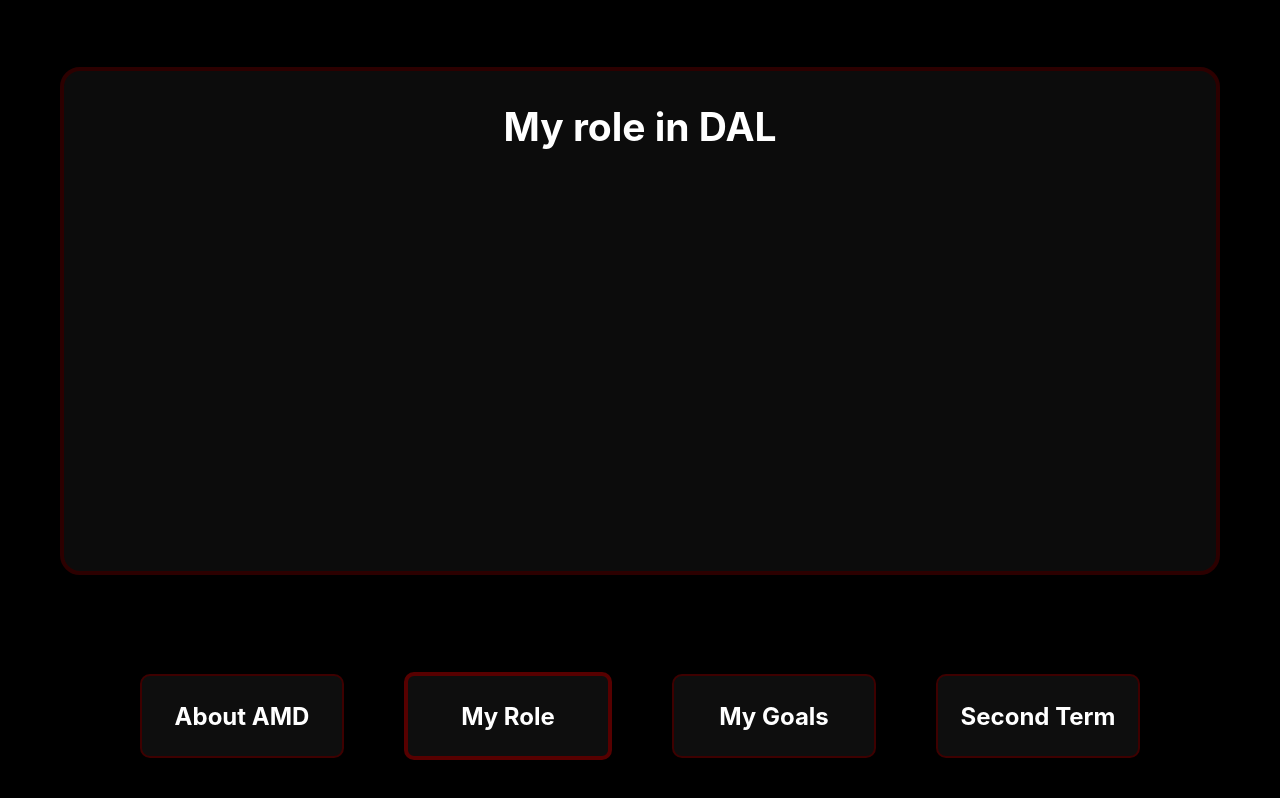
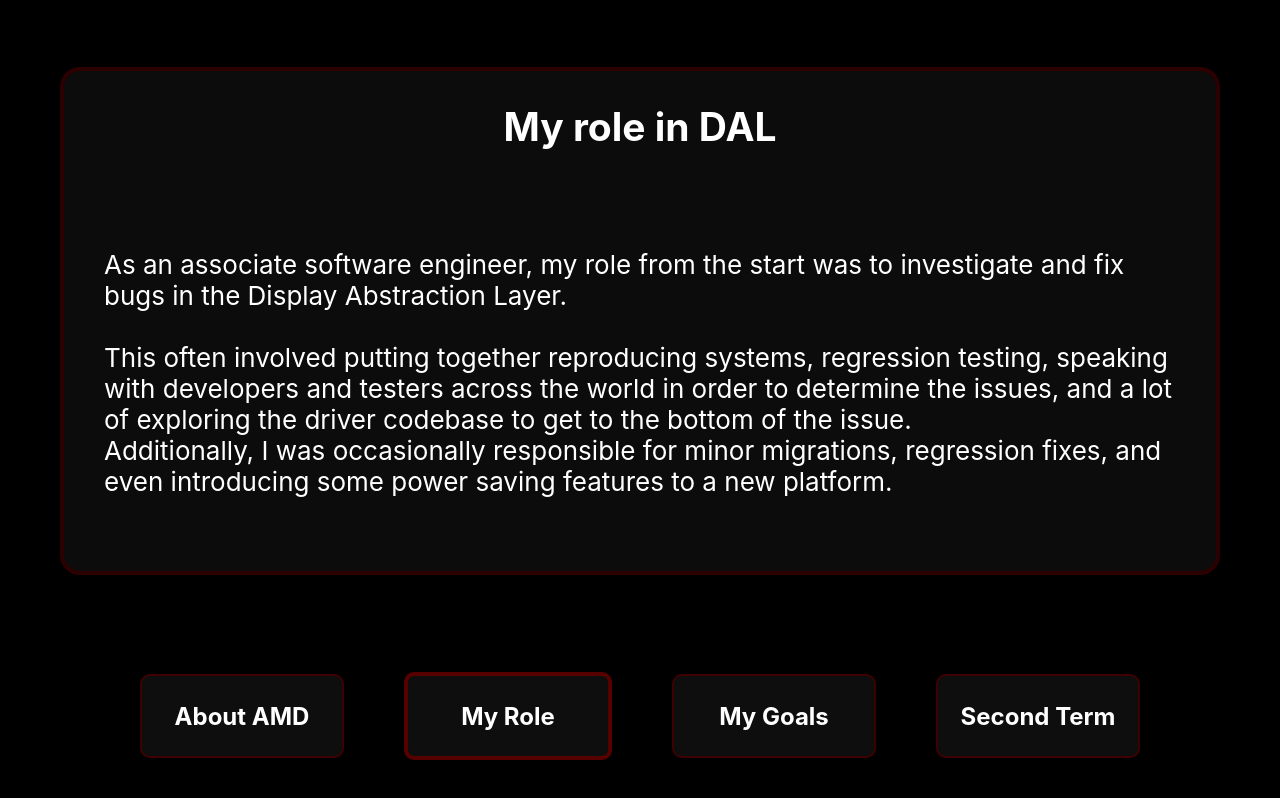
Before and after one commit to alichman/AMD-Report, a React (Create React App) app in the folder amd-report/: page / in a window 1280 px wide. Both pictures are taken after a click on the element "My Role". Built offline with nearby package versions, Linux system fonts and the light colour scheme.

Commit message:
role text

```diff
--- /dev/null
+++ b/amd-report/src/Text/role.ts
@@ -0,0 +1,8 @@
+export const role:string = `
+As an associate software engineer, my role from the start was to investigate and fix bugs in the Display Abstraction Layer.
+
+This often involved putting together reproducing systems, regression testing, speaking with developers and testers across the world in order to determine the issues, and a lot of exploring the driver codebase to get to the bottom of the issue.
+Additionally, I was occasionally responsible for minor migrations, regression fixes, and even introducing some power saving features to a new platform.
+
+I often found myself aiding remote senior engineers in putting together testing systems as well, getting the chance to work with a variety of unique hardware.
+`.trim();
--- a/amd-report/src/components/Floater.css
+++ b/amd-report/src/components/Floater.css
@@ -34,8 +34,11 @@
 }
 
 .vContent {
-    height: 100%;
-    width: 400px;
+    height: 85%;
     overflow-y: scroll;
+    margin: 40px;
 
+    p {
+        white-space: pre-wrap;
+    }
 }
--- a/amd-report/src/components/Floater.tsx
+++ b/amd-report/src/components/Floater.tsx
@@ -3,15 +3,22 @@
 import './Floater.css';
 import {goals} from "../Text/goals";
 import {useMemo} from "react";
+import {role} from "../Text/role";
 
 const GoalsContent = () => {
     return <div className="hScroll">
         <div>
-        {goals.map(g => <div className="vContent">
+        {goals.map(g => <div className="vContent" style={{width:400}}>
             <h3>{g.title}</h3>
             <p>{g.content}</p>
         </div>)}
         </div>
+    </div>
+}
+
+const RoleContent = () => {
+    return <div className="vContent">
+        <p>{role}</p>
     </div>
 }
 
@@ -21,10 +28,13 @@
         switch (cat) {
             case cats.goals:
                 return GoalsContent();
+            case cats.role: {
+                return RoleContent();
+            }
             default:
                 return null;
         }
-    }, [cat])
+    }, [cat]);
 
     if (cat === null){
         return null;
```
